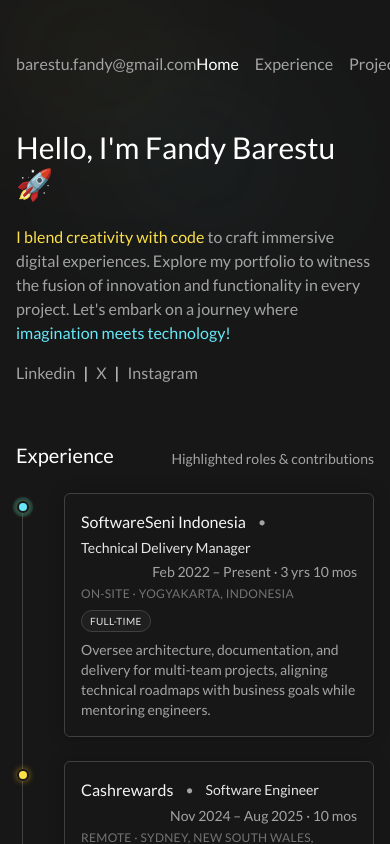
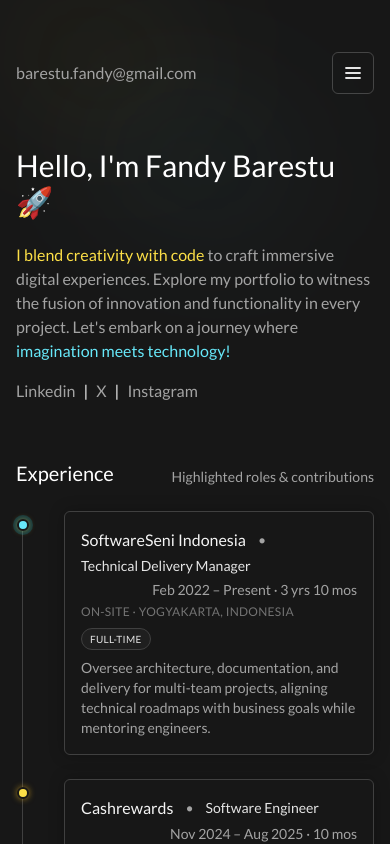
Before and after one commit to barestu/my-porto, a React (Vite) app: page / in a window 390 px wide. Shown: the top 844 px of the page. Built offline with nearby package versions, Linux system fonts and the light colour scheme.

Commit message:
add mobile navigation toggle with HamburgerIcon component

```diff
--- a/src/components/Header.tsx
+++ b/src/components/Header.tsx
@@ -1,6 +1,7 @@
 import { useEffect, useState, type MouseEvent } from 'react';
 import { cn } from '../utils/common';
 import Link from './Link';
+import HamburgerIcon from './icons/HamburgerIcon';
 
 const NAV_ITEMS = [
   { id: 'home', label: 'Home' },
@@ -11,6 +12,7 @@ const NAV_ITEMS = [
 export default function Header() {
   const [activeSection, setActiveSection] = useState(NAV_ITEMS[0].id);
   const [hasScrolled, setHasScrolled] = useState(false);
+  const [isMenuOpen, setIsMenuOpen] = useState(false);
   const SCROLL_OFFSET = 88;
 
   useEffect(() => {
@@ -55,6 +57,7 @@ export default function Header() {
       window.scrollTo({ top: yPosition, behavior: 'smooth' });
     }
     setActiveSection(targetId);
+    setIsMenuOpen(false);
   };
 
   useEffect(() => {
@@ -67,6 +70,19 @@ export default function Header() {
     return () => window.removeEventListener('scroll', handleScroll);
   }, []);
 
+  useEffect(() => {
+    const handleResize = () => {
+      if (window.innerWidth >= 768) {
+        setIsMenuOpen(false);
+      }
+    };
+
+    window.addEventListener('resize', handleResize);
+    return () => window.removeEventListener('resize', handleResize);
+  }, []);
+
+  const toggleMenu = () => setIsMenuOpen((prev) => !prev);
+
   return (
     <header
       className={cn(
@@ -76,14 +92,15 @@ export default function Header() {
           : 'backdrop-blur-0 bg-transparent border-b border-transparent'
       )}
     >
-      <nav className="container flex items-center justify-between py-5">
+      <div className="container relative">
+        <nav className="flex items-center justify-between py-5">
           <a
             href="mailto:barestu.fandy@gmail.com"
             className="text-neutral-400 hover:text-neutral-200"
           >
             barestu.fandy@gmail.com
           </a>
-        <div>
+          <div className="hidden md:block">
             <ul className="flex gap-4">
               {NAV_ITEMS.map((item) => (
                 <li key={item.id}>
@@ -98,7 +115,38 @@ export default function Header() {
               ))}
             </ul>
           </div>
+          <button
+            type="button"
+            className="md:hidden inline-flex items-center justify-center rounded-md border border-white/20 p-2 text-neutral-200 hover:border-white/40 focus:outline-none focus-visible:ring-2 focus-visible:ring-cyan-400"
+            onClick={toggleMenu}
+            aria-label="Toggle navigation"
+            aria-expanded={isMenuOpen}
+          >
+            <HamburgerIcon
+              isOpen={isMenuOpen}
+              className="h-6 w-6 text-current"
+            />
+          </button>
         </nav>
+        {isMenuOpen && (
+          <div className="md:hidden absolute left-0 right-0 top-full mb-4 rounded-xl border border-neutral-800 bg-neutral-900/95 p-4 shadow-lg shadow-black/40">
+            <ul className="flex flex-col gap-3">
+              {NAV_ITEMS.map((item) => (
+                <li key={`${item.id}-mobile`}>
+                  <Link
+                    href={`#${item.id}`}
+                    isActive={activeSection === item.id}
+                    onClick={(event) => handleNavClick(event, item.id)}
+                    className="text-base"
+                  >
+                    {item.label}
+                  </Link>
+                </li>
+              ))}
+            </ul>
+          </div>
+        )}
+      </div>
     </header>
   );
 }
--- /dev/null
+++ b/src/components/icons/HamburgerIcon.tsx
@@ -0,0 +1,48 @@
+type HamburgerIconProps = {
+  isOpen?: boolean;
+  className?: string;
+};
+
+export default function HamburgerIcon({
+  isOpen,
+  className,
+}: HamburgerIconProps) {
+  return (
+    <svg
+      viewBox="0 0 24 24"
+      fill="none"
+      stroke="currentColor"
+      strokeWidth="1.8"
+      strokeLinecap="round"
+      strokeLinejoin="round"
+      className={className}
+      aria-hidden="true"
+    >
+      <line
+        x1="5"
+        y1="7"
+        x2="19"
+        y2="7"
+        className={`transition-transform duration-300 ease-in-out ${
+          isOpen ? 'translate-y-5 rotate-45' : ''
+        }`}
+      />
+      <line
+        x1="5"
+        y1="12"
+        x2="19"
+        y2="12"
+        className={`transition-opacity duration-200 ${isOpen ? 'opacity-0' : 'opacity-100'}`}
+      />
+      <line
+        x1="5"
+        y1="17"
+        x2="19"
+        y2="17"
+        className={`transition-transform duration-300 ease-in-out ${
+          isOpen ? '-translate-y-5 -rotate-45' : ''
+        }`}
+      />
+    </svg>
+  );
+}
```
Lines whose indentation alone changed are shown as unchanged.
